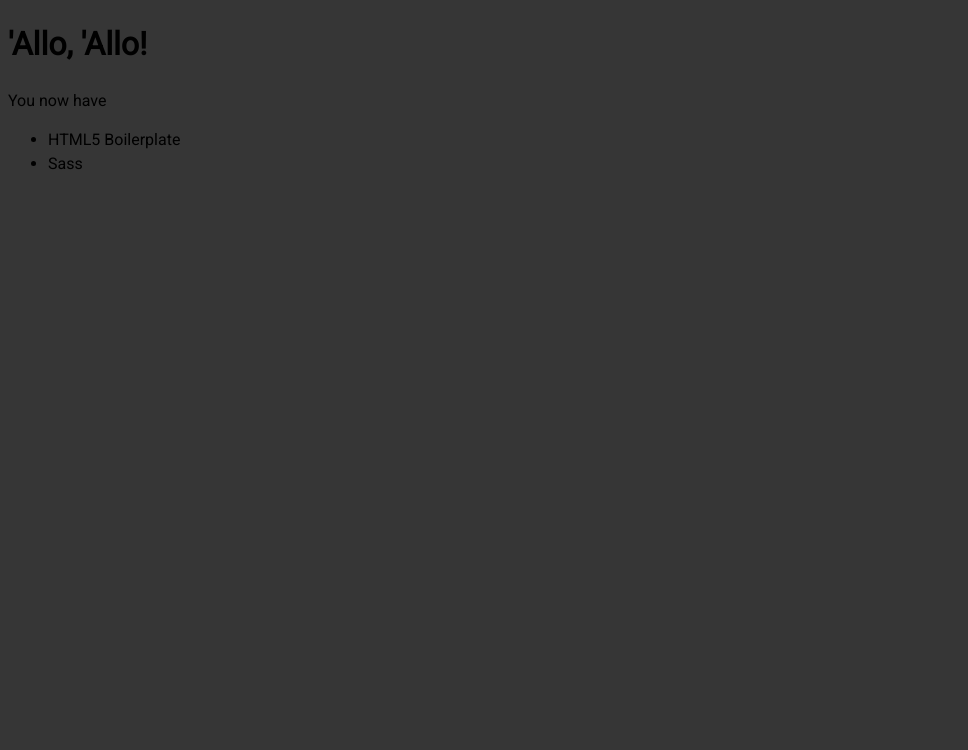
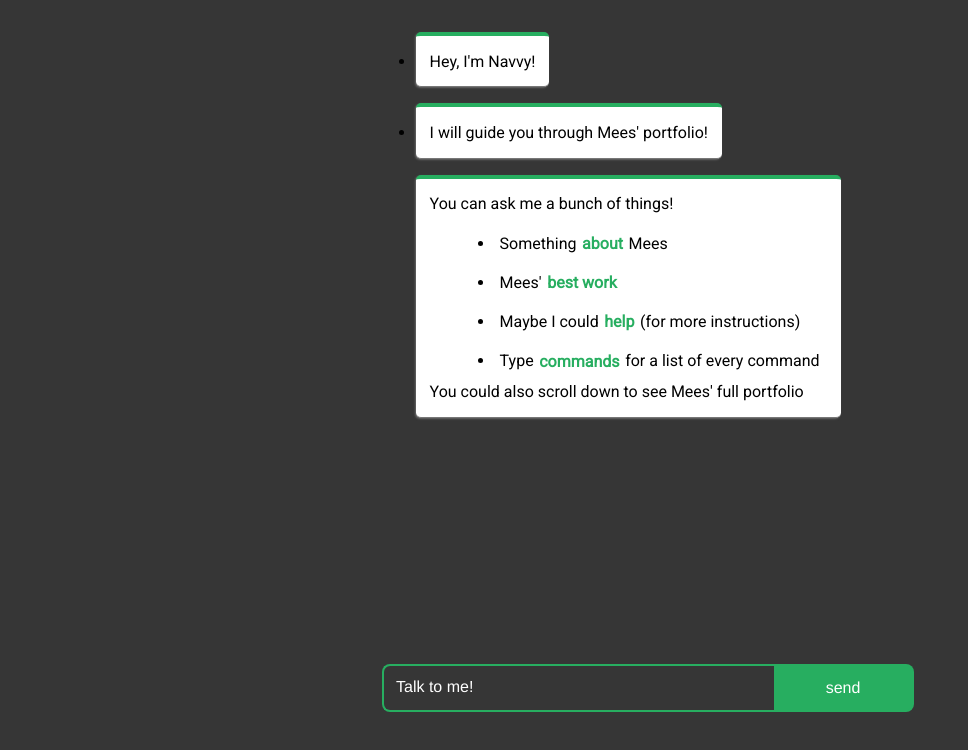
Before and after one commit to Cloudinnovates/chatbot, a website: page app/index.html in a window 1280 px wide. Shown: the whole page, without its empty margins (0-968 px from the left). Drawn offline with Linux system fonts and the light colour scheme; files that its build step writes are made by us from their sources.

Commit message:
changed index.html and read.me

```diff
--- a/app/index.html
+++ b/app/index.html
@@ -1,55 +1,39 @@
 <!doctype html>
-<html lang="">
+<html class="no-js" lang="en">
   <head>
     <meta charset="utf-8">
     <meta name="description" content="">
     <meta name="viewport" content="width=device-width, initial-scale=1">
-    <title>chatbot</title>
-
-    <link rel="apple-touch-icon" href="apple-touch-icon.png">
-    <!-- Place favicon.ico in the root directory -->
-
-    <!-- build:css styles/vendor.css -->
-    <!-- bower:css -->
-    <!-- endbower -->
-    <!-- endbuild -->
-
-    <!-- build:css styles/main.css -->
-    <link rel="stylesheet" href="styles/main.css">
-    <!-- endbuild -->
+    <title>Portfolio Mees Rutten</title>
+    <link rel="stylesheet" href="./styles/main.css">
 
   </head>
   <body>
-    <!--[if IE]>
-      <p class="browserupgrade">You are using an <strong>outdated</strong> browser. Please <a href="http://browsehappy.com/">upgrade your browser</a> to improve your experience.</p>
-    <![endif]-->
-
-    <div class="hero-unit">
-      <h1>'Allo, 'Allo!</h1>
-      <p>You now have</p>
-      <ul>
-        <li>HTML5 Boilerplate</li>
-        <li>Sass</li>
-      </ul>
+  <main class="page__main">
+    <div class="block--background">
+      <div class="chatbot__overview">
+        <ul class="chatlist">
+          <li class="bot__output bot__output--standard">Hey, I'm Navvy!</li>
+          <li class="bot__output bot__output--standard">I will guide you through Mees' portfolio!</li>
+          <li class="bot__output bot__output--standard">
+            <span class="bot__output--second-sentence">You can ask me a bunch of things!</span>
+            <ul>
+              <li class="input__nested-list">Something <span class="bot__command">about</span> Mees</li>
+              <li class="input__nested-list">Mees' <span class="bot__command">best work</span></li>
+              <li class="input__nested-list">Maybe I could <span class="bot__command">help</span> (for more instructions)</li>
+              <li class="input__nested-list">Type <span class="bot__command">commands</span> for a list of every command</li>
+            </ul>
+            You could also scroll down to see Mees' full portfolio
+          </li>
+        </ul>
+      </div>
+      <div class="chatbox-area">
+        <form action="" id="chatform">
+            <textarea placeholder="Talk to me!" class="chatbox" name="chatbox" resize: "none" minlength="2"></textarea>
+            <input class="submit-button" type="submit" value="send">
+        </form>
+      </div>
     </div>
-
-    <!-- Google Analytics: change UA-XXXXX-X to be your site's ID. -->
-    <script>
-      (function(b,o,i,l,e,r){b.GoogleAnalyticsObject=l;b[l]||(b[l]=
-      function(){(b[l].q=b[l].q||[]).push(arguments)});b[l].l=+new Date;
-      e=o.createElement(i);r=o.getElementsByTagName(i)[0];
-      e.src='https://www.google-analytics.com/analytics.js';
-      r.parentNode.insertBefore(e,r)}(window,document,'script','ga'));
-      ga('create','UA-XXXXX-X');ga('send','pageview');
-    </script>
-
-    <!-- build:js scripts/vendor.js -->
-    <!-- bower:js -->
-    <!-- endbower -->
-    <!-- endbuild -->
-
-    <!-- build:js scripts/main.js -->
-    <script src="scripts/main.js"></script>
-    <!-- endbuild -->
+  <script src="./scripts/chatbot.js"></script>
   </body>
 </html>
--- a/app/scripts/chatbot.js
+++ b/app/scripts/chatbot.js
@@ -245,6 +245,7 @@ var possibleInput = {
     },
   "best work" : function(){
     responseText("I will show you Mees' best work!");
+    //These links will scroll you to another link with #animation or #projects
     responseText("These are his <a href='#animation'>best animations</a>")
     responseText("These are his <a href='#projects'>best projects</a>")
     responseText("Would you like to see how I was built? (Yes/No)")
@@ -254,6 +255,7 @@ var possibleInput = {
     },
   "about" : function(){
     responseText("This is me, Navvy's maker, Mees Rutten");
+    //Outputs an image
     responseImg("rsz_meesface.jpg");
     responseText("I'm a 20 year old Communication and Multimedia Design student");
     responseText("My ambition is to become a great Creative Front-End Developer");
@@ -289,6 +291,7 @@ var possibleInput = {
   },
   "cv" : function(){
     responseText("I will redirect you to Mees' CV");
+    //Redirects you to an image
     setTimeout(function(){
       window.location.href = "/images/CV-MeesRutten-2017-februari.png"; }, 3000);
     commandReset(6);
```
Also changed, not shown: README.md.
